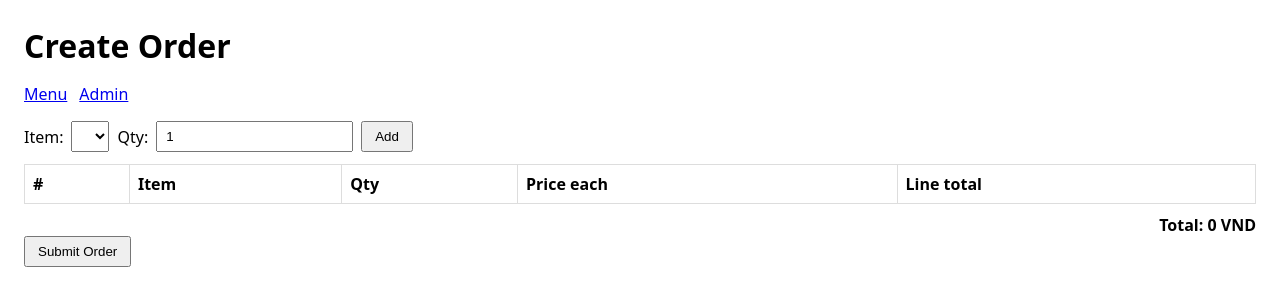
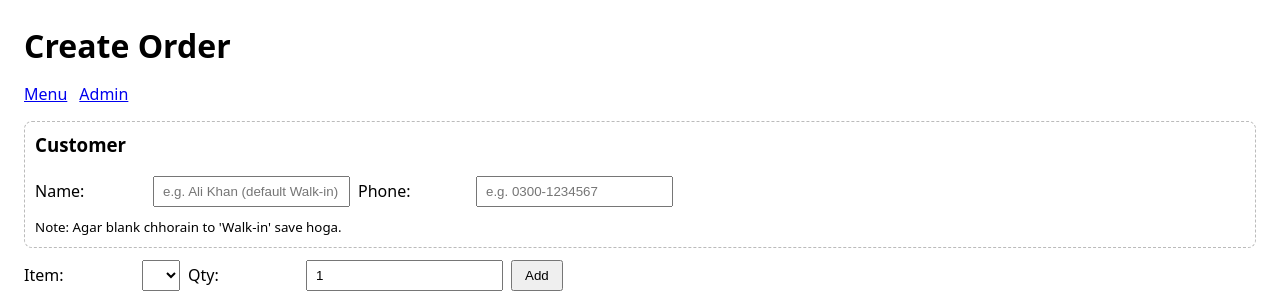
Before and after one commit to marribaloch/Indian-food, a Flask app: page /order in a window 1280 px wide. Shown: the top 303 px of the page. Run offline with Flask 3, Linux system fonts and the light colour scheme; data that the repository does not hold is empty.

Commit message:
Step 9: capture customer name & phone; show in admin

```diff
--- a/app.py
+++ b/app.py
@@ -19,7 +19,7 @@ def home():
 def login_page():
     return ("OK", 200)
 
-# ----- SEED & DEBUG -----
+# ----- SEED -----
 @app.route("/seed")
 def seed_menu():
     con = get_db()
@@ -49,6 +49,7 @@ def seed_menu():
     finally:
         con.close()
 
+# ----- Public APIs -----
 @app.route("/api/items")
 def api_items():
     con = get_db()
@@ -60,7 +61,39 @@ def api_items():
     finally:
         con.close()
 
-# ----- MENU (read-only) -----
+@app.route("/api/healthz")
+def healthz():
+    con = get_db()
+    con.execute("SELECT 1")
+    con.close()
+    return jsonify({"ok": True})
+
+@app.route("/api/login", methods=["POST"])
+def api_login():
+    data = request.get_json(silent=True) or {}
+    email = (data.get("email") or "").strip().lower()
+    password = data.get("password") or ""
+    if not email or not password:
+        return jsonify({"message": "Email and password required"}), 400
+
+    con = get_db()
+    cur = con.cursor()
+    cur.execute("SELECT id, name, email, password_hash, role FROM users WHERE email = ?", (email,))
+    row = cur.fetchone()
+    con.close()
+    if not row:
+        return jsonify({"message": "Invalid credentials"}), 401
+
+    if not check_password_hash(row["password_hash"], password):
+        return jsonify({"message": "Invalid credentials"}), 401
+
+    token = f"tok_{row['id']}"
+    return jsonify({
+        "token": token,
+        "user": {"id": row["id"], "name": row["name"], "email": row["email"], "role": row["role"]}
+    })
+
+# ----- Pages -----
 @app.route("/menu")
 def menu():
     con = get_db()
@@ -80,7 +113,6 @@ def menu():
         con.close()
     return render_template("menu.html", items=items)
 
-# ----- ORDER (page) -----
 @app.route("/order")
 def order_page():
     con = get_db()
@@ -99,12 +131,14 @@ def order_page():
         con.close()
     return render_template("order.html", items=items)
 
-# ----- API: create order -----
+# ----- Create Order (NOW supports customer name + phone) -----
 @app.route("/api/orders", methods=["POST"])
 def api_create_order():
     data = request.get_json(silent=True) or {}
-    items = data.get("items") or []
-    customer_id = data.get("customer_id")
+    items = data.get("items") or []         # [{menu_item_id, qty}]
+    customer_name = (data.get("customer_name") or "").strip()
+    phone = (data.get("phone") or "").strip()
+    customer_id = data.get("customer_id")   # optional direct id
 
     if not items:
         return jsonify({"message": "No items provided"}), 400
@@ -112,7 +146,8 @@ def api_create_order():
     con = get_db()
     try:
         cur = con.cursor()
-        # Ensure tables exist
+
+        # Ensure tables
         cur.execute("""CREATE TABLE IF NOT EXISTS customers (
             id INTEGER PRIMARY KEY AUTOINCREMENT,
             name TEXT NOT NULL,
@@ -140,12 +175,36 @@ def api_create_order():
             price INTEGER NOT NULL
         )""")
 
-        # Default customer = Walk-in
-        if not customer_id:
+        # Resolve customer
+        if customer_id:
+            pass
+        elif phone:
+            cur.execute("SELECT id FROM customers WHERE phone = ?", (phone,))
+            r = cur.fetchone()
+            if r:
+                customer_id = r["id"]
+                # update name if provided
+                if customer_name:
+                    cur.execute("UPDATE customers SET name = ? WHERE id = ?", (customer_name, customer_id))
+            else:
+                nm = customer_name if customer_name else "Walk-in"
+                cur.execute("INSERT INTO customers(name, phone) VALUES(?,?)", (nm, phone))
+                customer_id = cur.lastrowid
+        elif customer_name:
+            cur.execute("SELECT id FROM customers WHERE name = ?", (customer_name,))
+            r = cur.fetchone()
+            if r:
+                customer_id = r["id"]
+            else:
+                cur.execute("INSERT INTO customers(name, phone) VALUES(?,?)", (customer_name, None))
+                customer_id = cur.lastrowid
+        else:
+            # Default Walk-in
             cur.execute("SELECT id FROM customers WHERE name = 'Walk-in'")
             r = cur.fetchone()
-            customer_id = r["id"] if r else None
-            if not customer_id:
+            if r:
+                customer_id = r["id"]
+            else:
                 cur.execute("INSERT INTO customers(name, phone) VALUES(?,?)", ("Walk-in", None))
                 customer_id = cur.lastrowid
 
@@ -155,6 +214,7 @@ def api_create_order():
                     (customer_id, 0, now))
         order_id = cur.lastrowid
 
+        # Insert order items + calc total
         total = 0
         for it in items:
             mid = int(it.get("menu_item_id"))
@@ -179,13 +239,13 @@ def api_create_order():
     finally:
         con.close()
 
-# ----- ADMIN: orders list (with total) -----
+# ----- Admin (shows name + phone) -----
 @app.route("/admin")
 def admin_view():
     con = get_db()
     try:
         cur = con.cursor()
-        # Ensure ALL tables exist
+        # Ensure tables
         cur.execute("""CREATE TABLE IF NOT EXISTS customers (
             id INTEGER PRIMARY KEY AUTOINCREMENT,
             name TEXT NOT NULL,
@@ -213,13 +273,13 @@ def admin_view():
             price INTEGER NOT NULL
         )""")
 
-        # Orders summary (includes total)
         cur.execute("""
             SELECT
-              o.id            AS order_id,
+              o.id AS order_id,
               COALESCE(c.name, 'Walk-in') AS customer_name,
+              c.phone AS phone,
               COALESCE(o.total, 0) AS total_vnd,
-              o.created_at    AS created_at,
+              o.created_at AS created_at,
               GROUP_CONCAT(mi.name || ' x' || oi.qty, ', ') AS items_summary
             FROM orders o
             LEFT JOIN customers   c  ON c.id = o.customer_id
@@ -232,6 +292,7 @@ def admin_view():
         orders = [{
             "order_id": r["order_id"],
             "customer_name": r["customer_name"],
+            "phone": r["phone"] or "",
             "total_vnd": r["total_vnd"] or 0,
             "created_at": r["created_at"],
             "items_summary": r["items_summary"] or ""
@@ -240,40 +301,5 @@ def admin_view():
         con.close()
     return render_template("admin.html", orders=orders)
 
-# ----- Health & Login -----
-@app.route("/api/healthz")
-def healthz():
-    con = get_db()
-    con.execute("SELECT 1")
-    con.close()
-    return jsonify({"ok": True})
-
-@app.route("/api/login", methods=["POST"])
-def api_login():
-    data = request.get_json(silent=True) or {}
-    email = (data.get("email") or "").strip().lower()
-    password = data.get("password") or ""
-
-    if not email or not password:
-        return jsonify({"message": "Email and password required"}), 400
-
-    con = get_db()
-    cur = con.cursor()
-    cur.execute("SELECT id, name, email, password_hash, role FROM users WHERE email = ?", (email,))
-    row = cur.fetchone()
-    con.close()
-
-    if not row:
-        return jsonify({"message": "Invalid credentials"}), 401
-
-    if not check_password_hash(row["password_hash"], password):
-        return jsonify({"message": "Invalid credentials"}), 401
-
-    token = f"tok_{row['id']}"
-    return jsonify({
-        "token": token,
-        "user": {"id": row["id"], "name": row["name"], "email": row["email"], "role": row["role"]}
-    })
-
 if __name__ == "__main__":
     app.run(host="0.0.0.0", port=5000, debug=True)
--- a/templates/order.html
+++ b/templates/order.html
@@ -9,13 +9,15 @@
       h1 { margin: 0 0 16px; }
       .toolbar { display: flex; gap: 12px; margin-bottom: 16px; }
       .row { display: flex; gap: 8px; align-items: center; margin-bottom: 8px; }
-      select, input { padding: 6px 8px; }
+      .row input, .row select { padding: 6px 8px; }
       button { padding: 6px 12px; cursor: pointer; }
       table { border-collapse: collapse; width: 100%; margin-top: 12px; }
       th, td { border: 1px solid #ddd; padding: 8px; text-align: left; }
       .total { text-align: right; font-weight: 700; margin-top: 10px; }
       .ok { color: #0a0; font-weight: 600; }
       .err { color: #a00; font-weight: 600; }
+      .section { margin: 12px 0; padding: 10px; border: 1px dashed #bbb; border-radius: 8px; }
+      label { min-width: 110px; }
     </style>
   </head>
   <body>
@@ -24,6 +26,17 @@
     <div class="toolbar">
       <a href="/menu">Menu</a>
       <a href="/admin">Admin</a>
+    </div>
+
+    <div class="section">
+      <h3 style="margin-top:0">Customer</h3>
+      <div class="row">
+        <label for="custName">Name:</label>
+        <input id="custName" placeholder="e.g. Ali Khan (default Walk-in)" />
+        <label for="custPhone">Phone:</label>
+        <input id="custPhone" placeholder="e.g. 0300-1234567" />
+      </div>
+      <small>Note: Agar blank chhorain to 'Walk-in' save hoga.</small>
     </div>
 
     <div class="row">
@@ -55,6 +68,8 @@
 
       const sel = document.getElementById('item');
       const qty = document.getElementById('qty');
+      const nameInput = document.getElementById('custName');
+      const phoneInput = document.getElementById('custPhone');
       const add = document.getElementById('add');
       const tableBody = document.querySelector('#cartTable tbody');
       const grand = document.getElementById('grand');
@@ -88,18 +103,24 @@
         if (!cart.length) { msg.textContent = 'Add at least one item'; msg.className='err'; return; }
         msg.textContent = 'Submitting...'; msg.className='';
         try {
+          const payload = {
+            items: cart,
+            customer_name: nameInput.value.trim(),
+            phone: phoneInput.value.trim()
+          };
           const res = await fetch('/api/orders', {
             method: 'POST',
             headers: { 'Content-Type': 'application/json' },
-            body: JSON.stringify({ items: cart })
+            body: JSON.stringify(payload)
           });
           const data = await res.json();
           if (data.ok) {
             msg.textContent = `Order #${data.order_id} created. Total: ${data.total} VND`;
             msg.className='ok';
             cart.length = 0; render();
+            nameInput.value = ''; phoneInput.value = '';
           } else {
-            msg.textContent = data.error || 'Failed';
+            msg.textContent = data.error || data.message || 'Failed';
             msg.className='err';
           }
         } catch (e) {
```
Also changed, not shown: templates/admin.html (+5 -3 lines).
